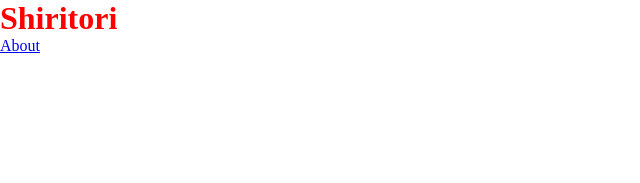
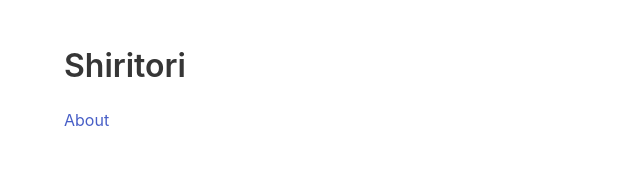
Before and after one commit to ambercook/shiritori, a React app: page / in a window 1280 px wide. Shown: the whole page, without its empty margins (0-640 px from the left). Built offline with nearby package versions, Linux system fonts and the light colour scheme.

Commit message:
updating web dev server to work inline, importing bulma

```diff
--- a/index.html
+++ b/index.html
@@ -4,7 +4,11 @@
         <link rel="stylesheet" type="text/css" href="dist/style.css">
     </head>
     <body>
-    	<div id="main"></div>
+
+    	<section class="section" id="main">
+
+		</section>
+
         <script type="text/javascript" src="dist/index.js" charset="utf-8"></script>
     </body>
 </html>
--- a/src/js/app.js
+++ b/src/js/app.js
@@ -5,10 +5,15 @@ import Navigation from './components/Navigation';
 class App extends Component {
   render() {
     return (
-    	<div className="app">
-	    	<h1>Shiritori</h1>
-	    	<Navigation></Navigation>
-	    </div>
+
+    	<div class="container">
+
+
+	    	<header className="header">
+		    	<h1 class="title">Shiritori</h1>
+		    	<Navigation></Navigation>
+		    </header>
+		</div>
     );
   }
 }
--- a/src/scss/style.scss
+++ b/src/scss/style.scss
@@ -1,9 +1,3 @@
-* {
-	margin: 0;
-	padding: 0;
-	border: 0;
-}
+$primary: red;
 
-body {
-	color: red;
-}
+@import "~bulma/bulma";
--- a/webpack.config.js
+++ b/webpack.config.js
@@ -1,7 +1,7 @@
 var path = require('path'),
     webpack = require('webpack'),
-    ExtractTextPlugin = require('extract-text-webpack-plugin');
-
+    ExtractTextPlugin = require('extract-text-webpack-plugin'),
+    CopyWebpackPlugin = require('copy-webpack-plugin');
 
 
 module.exports = {
@@ -36,7 +36,14 @@ module.exports = {
     },
 
     plugins: [
-        new ExtractTextPlugin( './dist/style.css' )
+        new ExtractTextPlugin( './dist/style.css' ),
+        new CopyWebpackPlugin( [
+            {
+                context: 'index.html',
+                from: './',
+                to: './dist'
+            }
+        ])
     ],
 
     watch: true,
```
Also changed, not shown: package.json (+6 -1 lines).
